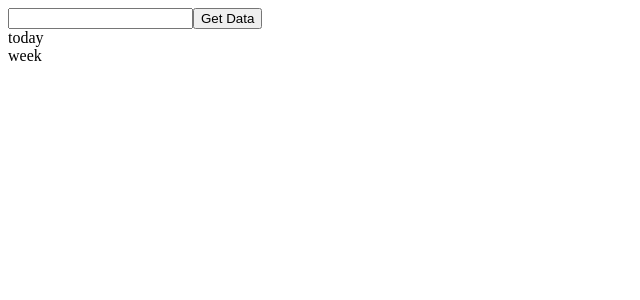
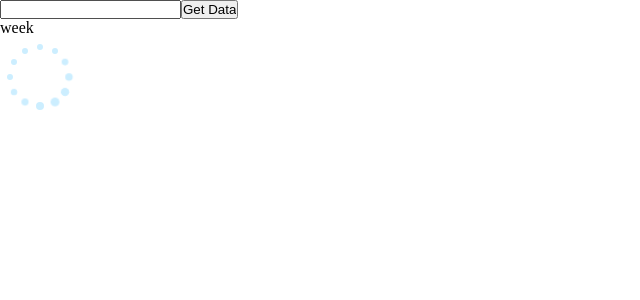
Before and after one commit to almedinhodzic/weather-app, a React (Create React App) app: page / in a window 1280 px wide. Shown: the top 300 px of the page, without its empty margins (0-640 px from the left). Built offline with nearby package versions, Linux system fonts and the light colour scheme.

Commit message:
extracted today weather from state and passed to the component

```diff
--- a/src/App.css
+++ b/src/App.css
@@ -1,38 +1,5 @@
-.App {
-  text-align: center;
+* {
+  padding: 0;
+  margin: 0;
+  box-sizing: border-box;
 }
-
-.App-logo {
-  height: 40vmin;
-  pointer-events: none;
-}
-
-@media (prefers-reduced-motion: no-preference) {
-  .App-logo {
-    animation: App-logo-spin infinite 20s linear;
-  }
-}
-
-.App-header {
-  background-color: #282c34;
-  min-height: 100vh;
-  display: flex;
-  flex-direction: column;
-  align-items: center;
-  justify-content: center;
-  font-size: calc(10px + 2vmin);
-  color: white;
-}
-
-.App-link {
-  color: #61dafb;
-}
-
-@keyframes App-logo-spin {
-  from {
-    transform: rotate(0deg);
-  }
-  to {
-    transform: rotate(360deg);
-  }
-}
--- a/src/App.tsx
+++ b/src/App.tsx
@@ -1,7 +1,9 @@
 import React from "react";
+import Loader from "./components/Loader";
 import Search from "./components/Search";
 import Today from "./components/Today";
 import Week from "./components/Week";
+import "./App.css";
 
 const App = () => {
   return (
@@ -9,6 +11,7 @@ const App = () => {
       <Search />
       <Today />
       <Week />
+      <Loader />
     </div>
   );
 };
--- /dev/null
+++ b/src/components/Loader.css
@@ -0,0 +1,85 @@
+.lds-default {
+  display: inline-block;
+  position: relative;
+  width: 80px;
+  height: 80px;
+}
+.lds-default div {
+  position: absolute;
+  width: 6px;
+  height: 6px;
+  background: #cef;
+  border-radius: 50%;
+  animation: lds-default 1.2s linear infinite;
+}
+.lds-default div:nth-child(1) {
+  animation-delay: 0s;
+  top: 37px;
+  left: 66px;
+}
+.lds-default div:nth-child(2) {
+  animation-delay: -0.1s;
+  top: 22px;
+  left: 62px;
+}
+.lds-default div:nth-child(3) {
+  animation-delay: -0.2s;
+  top: 11px;
+  left: 52px;
+}
+.lds-default div:nth-child(4) {
+  animation-delay: -0.3s;
+  top: 7px;
+  left: 37px;
+}
+.lds-default div:nth-child(5) {
+  animation-delay: -0.4s;
+  top: 11px;
+  left: 22px;
+}
+.lds-default div:nth-child(6) {
+  animation-delay: -0.5s;
+  top: 22px;
+  left: 11px;
+}
+.lds-default div:nth-child(7) {
+  animation-delay: -0.6s;
+  top: 37px;
+  left: 7px;
+}
+.lds-default div:nth-child(8) {
+  animation-delay: -0.7s;
+  top: 52px;
+  left: 11px;
+}
+.lds-default div:nth-child(9) {
+  animation-delay: -0.8s;
+  top: 62px;
+  left: 22px;
+}
+.lds-default div:nth-child(10) {
+  animation-delay: -0.9s;
+  top: 66px;
+  left: 37px;
+}
+.lds-default div:nth-child(11) {
+  animation-delay: -1s;
+  top: 62px;
+  left: 52px;
+}
+.lds-default div:nth-child(12) {
+  animation-delay: -1.1s;
+  top: 52px;
+  left: 62px;
+}
+@keyframes lds-default {
+  0%,
+  20%,
+  80%,
+  100% {
+    transform: scale(1);
+  }
+  50% {
+    transform: scale(1.5);
+  }
+}
--- a/src/components/Loader.tsx
+++ b/src/components/Loader.tsx
@@ -1,7 +1,22 @@
-import React from "react";
+import "./Loader.css";
 
 const Loader = () => {
-  return <div>Loader</div>;
+  return (
+    <div className="lds-default">
+      <div></div>
+      <div></div>
+      <div></div>
+      <div></div>
+      <div></div>
+      <div></div>
+      <div></div>
+      <div></div>
+      <div></div>
+      <div></div>
+      <div></div>
+      <div></div>
+    </div>
+  );
 };
 
 export default Loader;
--- a/src/components/Search.tsx
+++ b/src/components/Search.tsx
@@ -2,7 +2,7 @@ import React, { useState } from "react";
 import { useDispatch } from "react-redux";
 import { getWeather } from "../store/actions/weatherAction";
 
-const Search = () => {
+const Search: React.FC = () => {
   const [city, setCity] = useState("");
   const dispatch = useDispatch();
 
--- a/src/components/Today.tsx
+++ b/src/components/Today.tsx
@@ -1,7 +1,36 @@
-import React from "react";
+import { useSelector } from "react-redux";
+import { RootState } from "../store";
+import Loader from "./Loader";
+import TodayItem from "./TodayItem";
 
-const Today = () => {
-  return <div>today</div>;
+const Today: React.FC = () => {
+  const todayWeather = useSelector((state: RootState) => state.weather.today);
+  const loading = useSelector((state: RootState) => state.weather.loading);
+  // const error = useSelector<RootState>((state) => state.weather.error);
+
+  return (
+    <div>
+      {loading ? (
+        <Loader />
+      ) : (
+        todayWeather && (
+          <TodayItem
+            city={todayWeather.name}
+            country={todayWeather.sys.country}
+            weather={todayWeather.weather}
+            temp={todayWeather.main.temp}
+            temp_max={todayWeather.main.temp_max}
+            temp_min={todayWeather.main.temp_min}
+            wind={todayWeather.wind.speed}
+            humidity={todayWeather.main.humidity}
+            sunrise={todayWeather.sys.sunrise}
+            sunset={todayWeather.sys.sunset}
+            date={todayWeather.dt}
+          />
+        )
+      )}
+    </div>
+  );
 };
 
 export default Today;
--- a/src/components/TodayItem.tsx
+++ b/src/components/TodayItem.tsx
@@ -1,7 +1,71 @@
 import React from "react";
+import { Weather } from "../store/types";
+import moment from "moment";
 
-const TodayItem = () => {
-  return <div>today item</div>;
+type Props = {
+  temp: number;
+  weather: Weather[];
+  city: string;
+  country: string;
+  temp_max: number;
+  temp_min: number;
+  wind: number;
+  humidity: number;
+  sunrise: number;
+  sunset: number;
+  date: number;
+};
+
+const TodayItem = ({
+  temp,
+  weather,
+  city,
+  country,
+  temp_max,
+  temp_min,
+  wind,
+  humidity,
+  sunrise,
+  sunset,
+  date,
+}: Props) => {
+  const icon = weather.map((item) => item.icon);
+  const desc = weather.map((item) => item.main);
+  return (
+    <div>
+      <h1>
+        {city}, {country}
+      </h1>
+      <h2>{moment.unix(date).format("dddd, DD MMMM")}</h2>
+      <img src={`http://openweathermap.org/img/wn/${icon}@2x.png`} alt="" />
+      <span>{temp.toFixed()}&#176;</span>
+      <p>{desc}</p>
+      <div>
+        <p>{temp_max.toFixed()}&#176;</p>
+        <p>High</p>
+      </div>
+      <div>
+        <p>{temp_min.toFixed()}&#176;</p>
+        <p>Min</p>
+      </div>
+      <div>
+        <p>{wind.toFixed()}mph</p>
+        <p>Wind</p>
+      </div>
+      <div>
+        <p>{humidity}%</p>
+        <p>Humidity</p>
+      </div>
+      <div>
+        <p>{moment.unix(sunrise).format("hh:mm")}</p>
+        <p>Sunrise</p>
+      </div>
+      <div>
+        <p>{moment.unix(sunset).format("HH:mm")}</p>
+        <p>Sunset</p>
+      </div>
+    </div>
+  );
 };
 
 export default TodayItem;
--- a/src/store/actions/weatherAction.ts
+++ b/src/store/actions/weatherAction.ts
@@ -20,7 +20,9 @@ export const getWeather = (
     dispatch({
       type: SET_LOADING,
     });
-    const res = await weather.get(`/weather?q=${city}&appid=${api_key}`);
+    const res = await weather.get(
+      `/weather?q=${city}&appid=${api_key}&units=metric`
+    );
     const data: TodaysWeatherData = res.data;
     dispatch({
       type: GET_WEATHER,
@@ -28,7 +30,7 @@ export const getWeather = (
     });
     const { lon, lat } = res.data.coord;
     const weekRes = await weather.get(
-      `/onecall?lat=${lat}&lon=${lon}&exclude=minutely,alerts,current&appid=${api_key}`
+      `/onecall?lat=${lat}&lon=${lon}&exclude=minutely,alerts,current&appid=${api_key}&units=metric`
     );
     const weekData: WeekData = weekRes.data;
     dispatch({
--- a/src/store/types.ts
+++ b/src/store/types.ts
@@ -38,7 +38,7 @@ export interface TodaysWeatherData {
   sys: {
     type: number;
     id: number;
-    country: number;
+    country: string;
     sunrise: number;
     sunset: number;
   };
```
